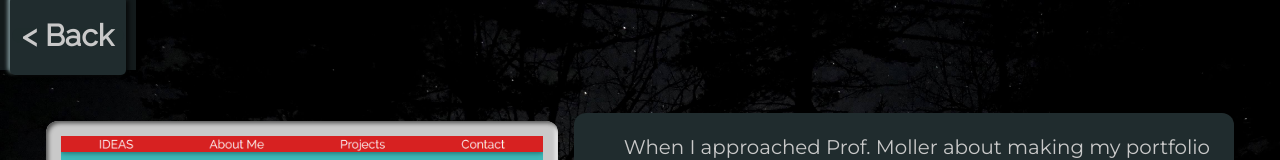
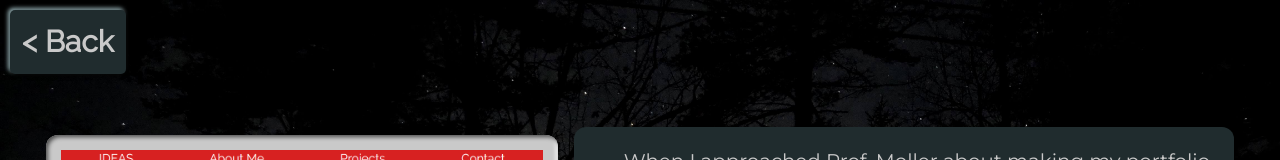
Before and after one commit to NathanaelMathieu/nathanaelmathieu.github.io, a React (Create React App) app: page /template in a window 1280 px wide. Shown: the top 160 px of the page. Built offline with nearby package versions, Linux system fonts and the light colour scheme.

Commit message:
Fix header spacing and clickability

```diff
--- a/src/components/Header.scss
+++ b/src/components/Header.scss
@@ -2,33 +2,18 @@
 
 
 .Header {
-  @include themeColors($alpha: 0.6);
 
   display: flex;
   flex-direction: row;
   align-items: center;
   justify-content: flex-start;
 
-  text-decoration: none;
-  font-family: $raleway;
+  padding: 10px;
+  * {
+    line-height: 0;
+  }
 
-  padding: 10px;
-  height: $header-height;
-  width: fit-content;
-
-  list-style-type: none;
-  a {
-    text-decoration: none;
-    padding: 3px 5px 2px 5px;
-    border-radius: 8px;
-    @include neuShadow(2px);
-  }
-  a:hover {
-    @include neuShadow(5px);
-    cursor: pointer;
-  }
-  a:active {
-    @include neuShadow(5px, $down: true);
-    cursor: pointer;
+  > * :active {
+    color: $text-alt;
   }
 }
```
